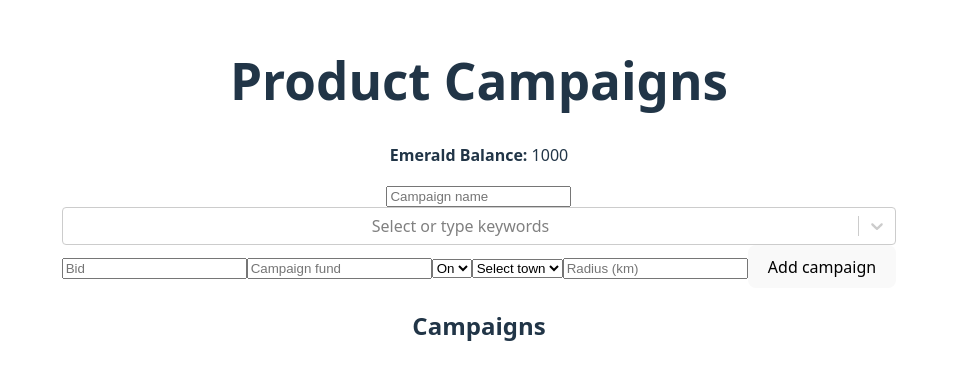
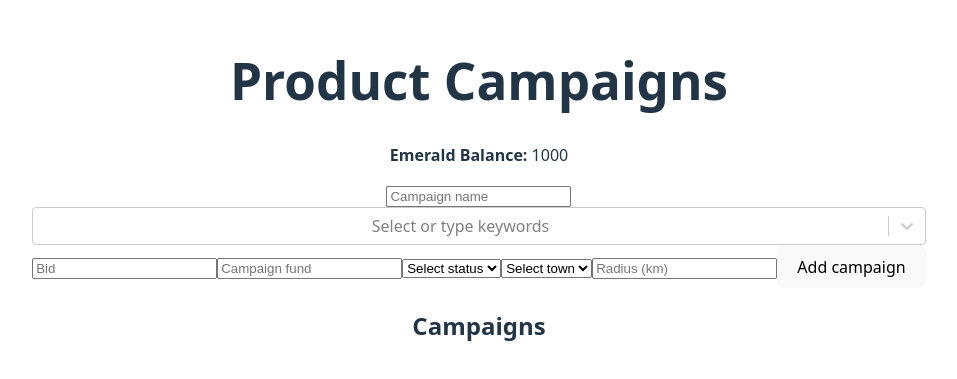
Before and after one commit to Oliwiawolos/Product-Campaigns, a React (Vite) app in the folder frontend/: page / in a window 1280 px wide. Shown: the part 209-588 px from the top of the page, without its empty margins (161-1118 px from the left). Built offline with nearby package versions, Linux system fonts and the light colour scheme.

Commit message:
Add edit and delete functionality for campaigns

```diff
--- a/frontend/src/App.jsx
+++ b/frontend/src/App.jsx
@@ -6,29 +6,82 @@ import CampaignList from './components/CampaignList';
 function App() {
   const [campaigns, setCampaigns] = useState([]);
   const [emeraldBalance, setEmeraldBalance] = useState(1000);
+  const [editingIndex, setEditingIndex] = useState(null);
 
   const addCampaign = (campaign) => {
     const fund = parseFloat(campaign.fund);
     if (fund > emeraldBalance) {
       alert('Insufficient funds');
-      return;
+      return false;
     }
     setCampaigns([...campaigns, campaign]);
     setEmeraldBalance(emeraldBalance - fund);
+    return true;
   };
+
+  const deleteCampaign = (index) => {
+    const fundToReturn = parseFloat(campaigns[index].fund);
+    setEmeraldBalance(emeraldBalance + fundToReturn);
+    setCampaigns(campaigns.filter((_, i) => i !== index));
+    if (editingIndex === index){
+      setEditingIndex(null);
+    }
+  };
+
+  const updateCampaign = (updatedCampaign) => {
+    const oldCampaign = campaigns[editingIndex];
+    const oldFund = parseFloat(oldCampaign.fund);
+    const newFund = parseFloat(updatedCampaign.fund);
+
+    if(newFund > oldFund){
+      const diff = newFund - oldFund;
+      // Jeśli kampania została zwiększona, sprawdź czy użytkownik ma środki
+      if(diff > emeraldBalance){
+        alert('Insufficient funds for update');
+        return false;
+      } else {
+        setEmeraldBalance(emeraldBalance - diff);
+      }
+    } else if (newFund < oldFund){
+      const diff = oldFund - newFund;
+      // Jeśli kampania została zmniejszona, zwróć różnicę
+      setEmeraldBalance(emeraldBalance + diff);
+    }
+
+    const updatedCampaigns = [...campaigns];
+    updatedCampaigns[editingIndex] = updatedCampaign;
+    setCampaigns(updatedCampaigns);
+
+    setEditingIndex(null);
+    return true;
+  }
+
+  const editCampaign = (index) => {
+    setEditingIndex(index);
+  };
+
   return (
-    <>
-     <div className="container">
-      <h1>Product Campaigns</h1>
-      <p><strong>Emerald Balance:</strong> {emeraldBalance}</p>
+    <div className="container">
+    <h1>Product Campaigns</h1>
+    <p><strong>Emerald Balance:</strong> {emeraldBalance}</p>
 
-      {/* Formularz do tworzenia nowej kampanii */}
-            <CampaignForm onAdd={addCampaign} />
+    { (emeraldBalance > 0 || editingIndex !== null) ?  (
+      <CampaignForm
+        onAdd={addCampaign}
+        onUpdate={updateCampaign}
+        editingIndex={editingIndex}
+        editingCampaign={editingIndex !== null ? campaigns[editingIndex] : null}
+      />
+    ) : (
+      <p>You have no more emeralds. You can’t create new campaigns right now.</p>
+    )}
 
-      {/* Lista istniejących kampanii */}
-      <CampaignList campaigns={campaigns} />
-     </div>
-    </>
+    <CampaignList
+      campaigns={campaigns}
+      onEdit={editCampaign}
+      onDelete={deleteCampaign}
+    />
+    </div>
   )
 }
 
--- a/frontend/src/components/CampaignForm.jsx
+++ b/frontend/src/components/CampaignForm.jsx
@@ -1,9 +1,13 @@
-import {useState} from  'react';
+import {useState, useEffect} from  'react';
 import Select from 'react-select';
 
-//Komponent przekazuje dane kampanii do rodzica przez funkcję onAdd
-export default function CampaignForm({onAdd}){
-    const [formData, setFormData]=useState({
+export default function CampaignForm({
+    onAdd,
+    onUpdate,
+    editingIndex,
+    editingCampaign
+}) {
+    const defaultFormData = {
         name: '',
         keywords: [],
         bid: '',
@@ -11,30 +15,40 @@ export default function CampaignForm({onAdd}){
         status: '',
         town: '',
         radius: ''
-    });
+    };
 
-    //obsługa zmiany wartości pól formularza
+    const [formData, setFormData] = useState(defaultFormData)
+
+    useEffect(() => {
+        if (editingCampaign){
+            setFormData(editingCampaign);
+        } else {
+            setFormData(defaultFormData);
+        }
+    }, [editingCampaign]);
+
     const handleChange=(e)=>{
         setFormData({...formData, [e.target.name]: e.target.value});
     };
 
-    //obsługa wysłania formularza
-    const handleSubmit=(e)=>{
+    const handleSubmit = (e) => {
         e.preventDefault();
-        onAdd(formData);
-        setFormData({
-            name: '',
-            keywords: [],
-            bid: '',
-            fund: '',
-            status: '',
-            town: '',
-            radius: '',
-        });
+
+        let success;
+        if (editingIndex === null){
+            success = onAdd(formData);
+        } else {
+            success = onUpdate(formData);
+        }
+        if (success){
+            setFormData(defaultFormData);
+        }
     };
 
     //Przykładowe miasta
-    const towns = ['Berlin', 'Warsaw', 'Paris', 'Oslo', 'Madrid', 'Riga','Stockholm','Prague','London', 'Rome'];
+    const towns = [
+        'Berlin', 'Warsaw', 'Paris', 'Oslo', 'Madrid', 'Riga','Stockholm','Prague','London', 'Rome'
+    ];
 
     //Przykładowe słowa kluczowe
     const keywordOptions = [
@@ -56,7 +70,14 @@ export default function CampaignForm({onAdd}){
 
     return (
         <form onSubmit={handleSubmit}>
-            <input name="name" value={formData.name} onChange={handleChange} placeholder="Campaign name" required />
+            <input
+                name="name"
+                value={formData.name}
+                onChange={handleChange}
+                placeholder="Campaign name"
+                required
+            />
+
             <Select
                 isMulti
                 name="keywords"
@@ -65,23 +86,64 @@ export default function CampaignForm({onAdd}){
                     const values = selected.map(opt => opt.value);
                     setFormData({ ...formData, keywords: values });
                 }}
+                value={keywordOptions.filter((opt) => formData.keywords.includes(opt.value))}
                 placeholder="Select or type keywords"
             />
-            <input name="bid" type="number" min= "1" value={formData.bid} onChange={handleChange} placeholder="Bid" required />
-            <input name="fund" type="number" value={formData.fund} onChange={handleChange} placeholder="Campaign fund" required />
-            <select name="status" value={formData.status} onChange={handleChange} required >
+
+            <input
+                name="bid"
+                type="number"
+                min= "1"
+                value={formData.bid}
+                onChange={handleChange}
+                placeholder="Bid"
+                required
+            />
+
+            <input
+                name="fund"
+                type="number"
+                value={formData.fund}
+                onChange={handleChange}
+                placeholder="Campaign fund"
+                required
+            />
+
+            <select
+                name="status"
+                value={formData.status}
+                onChange={handleChange}
+                required
+            >
+                <option value="">Select status</option>
                 <option value="on">On</option>
                 <option value="off">Off</option>
             </select>
-            <select name="town" value={formData.town} onChange={handleChange} required>
+
+            <select
+                name="town"
+                value={formData.town}
+                onChange={handleChange}
+                required
+            >
                 <option value="">Select town</option>
                 {towns.map((town) => (
                     <option key={town} value={town}>{town}</option>
                 ))}
             </select>
-            <input name="radius" type="number" value={formData.radius} onChange={handleChange} placeholder="Radius (km)" required/>
-            <button type="submit">Add campaign</button>
 
+            <input
+                name="radius"
+                type="number"
+                value={formData.radius}
+                onChange={handleChange}
+                placeholder="Radius (km)"
+                required
+            />
+
+            <button type="submit">
+                {editingIndex === null ? 'Add campaign' : 'Update campaign'}
+            </button>
         </form>
     )
 }
--- a/frontend/src/components/CampaignList.jsx
+++ b/frontend/src/components/CampaignList.jsx
@@ -1,5 +1,5 @@
-//Komponent otrzymuje listę kampanii jako props i wyświetla je w formie listy
-export default function CampaignList({campaigns}){
+// Komponent otrzymuje listę kampanii jako props i wyświetla je w formie listy
+export default function CampaignList({campaigns, onEdit, onDelete}){
     return(
         <div>
             <h2>Campaigns</h2>
@@ -7,6 +7,13 @@ export default function CampaignList({campaigns}){
                 {campaigns.map((c,i)=>(
                     <li key={i}>
                     <strong>{c.name}</strong> – {c.keywords.join(', ')} – {c.bid}€
+                    &nbsp;| Fund: {c.fund}
+                    &nbsp;| Town: {c.town}
+                    &nbsp;| Radius: {c.radius} km
+                    &nbsp;| Status: {c.status}
+
+                    <button onClick={() => onEdit(i)}>Edit</button>
+                    <button onClick={() => onDelete(i)}>Delete</button>
                   </li>
                 ))}
             </ul>
```
